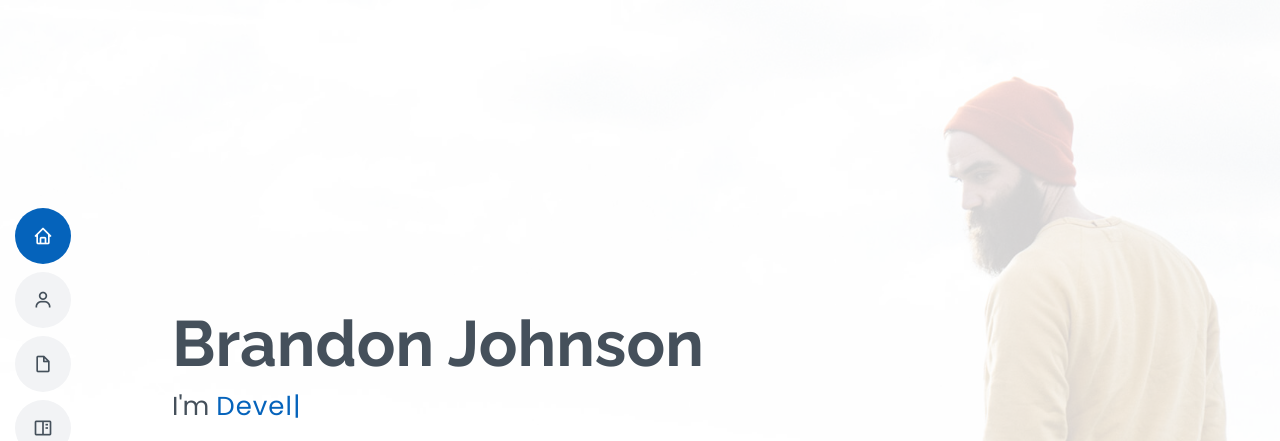
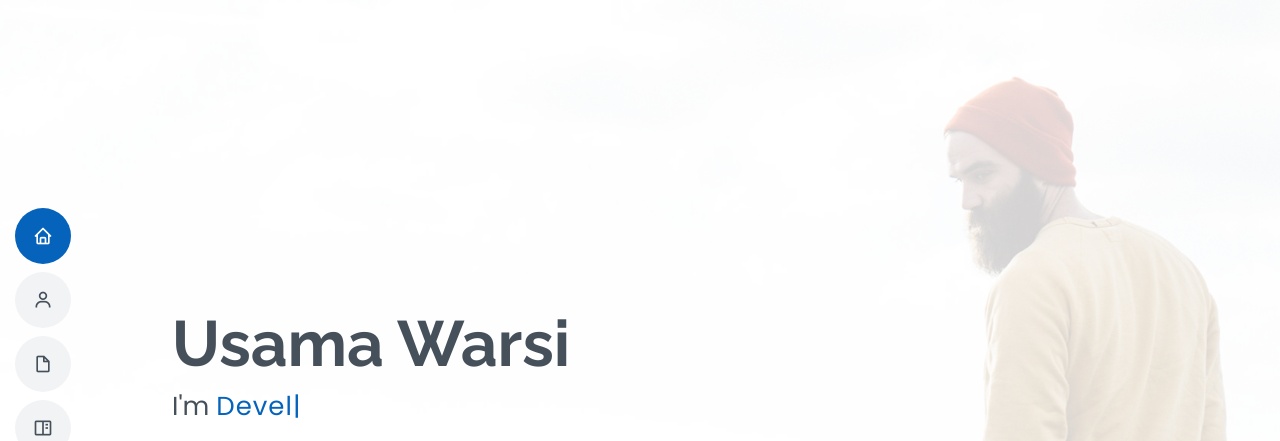
Before and after one commit to Usama-warsi/resume, a plain HTML site: page index.html in a window 1280 px wide. Shown: the top 441 px of the page. Drawn offline with nearby package versions, Linux system fonts and the light colour scheme.

Commit message:
second changes
change tile name and main heading on index page

```diff
--- a/index.html
+++ b/index.html
@@ -5,7 +5,7 @@
   <meta charset="utf-8">
   <meta content="width=device-width, initial-scale=1.0" name="viewport">
 
-  <title>MyResume Bootstrap Template - Index</title>
+  <title>My Portfolio</title>
   <meta content="" name="description">
   <meta content="" name="keywords">
 
@@ -59,7 +59,7 @@
   <!-- ======= Hero Section ======= -->
   <section id="hero" class="d-flex flex-column justify-content-center">
     <div class="container" data-aos="zoom-in" data-aos-delay="100">
-      <h1>Brandon Johnson</h1>
+      <h1>Usama Warsi</h1>
       <p>I'm <span class="typed" data-typed-items="Designer, Developer, Freelancer, Photographer"></span></p>
       <div class="social-links">
         <a href="#" class="twitter"><i class="bx bxl-twitter"></i></a>
```
